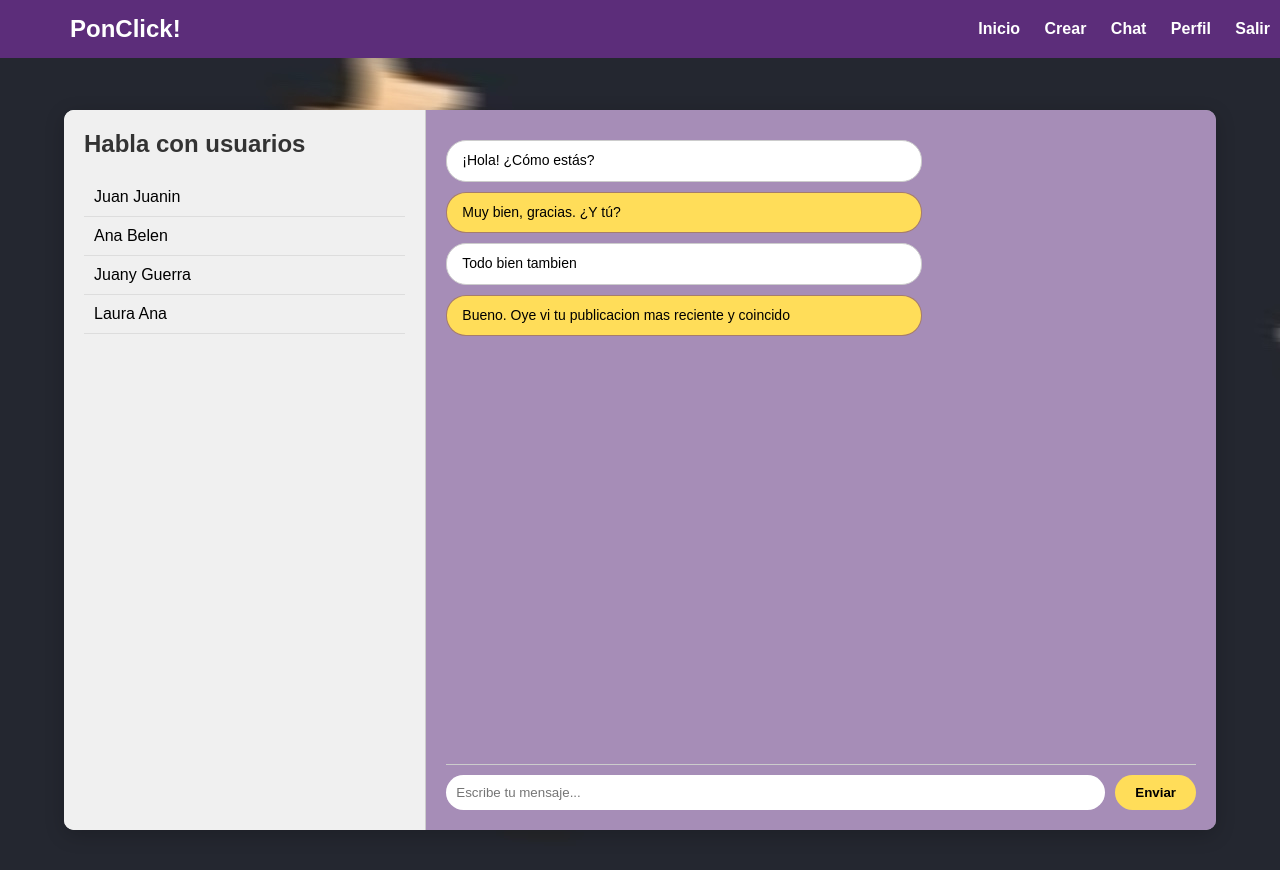
After one commit to juanylu/web2, a PHP site: page /chat.php in a window 1280 px wide. The commit adds this page. Run offline with PHP 8.4, Linux system fonts and the light colour scheme.

Commit message:
Ventanas faltantes

```diff
--- /dev/null
+++ b/css/chat.css
@@ -0,0 +1,119 @@
+/* Estilo general */
+body {
+    margin: 0;
+    padding: 0;
+    font-family: 'Arial', sans-serif;
+    background: url('../img/IMG_4378.jpeg');
+    display: flex;
+    justify-content: center;
+    align-items: center;
+    height: 100vh;
+}
+
+/* Contenedor principal del chat */
+.chat-contenedor {
+    display: flex;
+    width: 90%;
+    height: 90vh;
+    background: #fff;
+    box-shadow: 0 5px 20px rgba(0,0,0,0.2);
+    border-radius: 10px;
+    overflow: hidden;
+}
+
+/* Contactos */
+.chat-contactos {
+    width: 30%;
+    background: #f0f0f0;
+    padding: 20px;
+    border-right: 1px solid #ccc;
+    overflow-y: auto;
+}
+
+.chat-contactos h2 {
+    margin-top: 0;
+    color: #333;
+}
+
+.chat-contactos ul {
+    list-style: none;
+    padding: 0;
+}
+
+.chat-contactos li {
+    padding: 10px;
+    border-bottom: 1px solid #ddd;
+    cursor: pointer;
+    transition: background 0.3s;
+}
+
+.chat-contactos li:hover {
+    background: #ddd;
+}
+
+/* Mensajes */
+.chat-mensajes {
+    width: 70%;
+    display: flex;
+    flex-direction: column;
+    justify-content: space-between;
+    padding: 20px;
+    background: #5c2d7a8a;
+}
+
+.mensajes {
+    flex: 1;
+    overflow-y: auto;
+    padding-right: 10px;
+}
+
+.mensaje {
+    max-width: 60%;
+    margin: 10px 0;
+    padding: 10px 15px;
+    border-radius: 20px;
+    line-height: 1.4;
+    font-size: 14px;
+}
+
+.recibido {
+    background: #fff;
+    align-self: flex-start;
+    border: 1px solid #ccc;
+}
+
+.enviado {
+    background: #ffdd59;
+    align-self: flex-end;
+    border: 1px solid #5c2d7a8a;
+}
+
+/* Input del chat */
+.chat-input {
+    display: flex;
+    padding-top: 10px;
+    border-top: 1px solid #ccc;
+}
+
+.chat-input input {
+    flex: 1;
+    padding: 10px;
+    border: none;
+    border-radius: 20px;
+    margin-right: 10px;
+    outline: none;
+}
+
+.chat-input button {
+    background-color: #ffdd59;
+    border: none;
+    padding: 10px 20px;
+    border-radius: 20px;
+    cursor: pointer;
+    font-weight: bold;
+    transition: background 0.3s;
+}
+
+.chat-input button:hover {
+    background-color: #ffd700;
+}
--- /dev/null
+++ b/incluir/navbar.php
@@ -0,0 +1,56 @@
+<style>
+
+    .navbar {
+        width: 100%;
+        background: #5c2d7a;
+        padding: 15px 30px;
+        position: fixed;
+        top: 0;
+        left: 0;
+        z-index: 1000;
+    }
+
+    .navbar-contenido {
+        max-width: 1200px;
+        margin: 0 auto;
+        display: flex;
+        justify-content: space-between;
+        align-items: center;
+        color: #fff;
+    }
+
+    .navbar .logo {
+        font-size: 24px;
+        font-weight: bold;
+    }
+
+    .navbar .menu a {
+        margin-left: 20px;
+        text-decoration: none;
+        color: #fff;
+        font-weight: bold;
+        transition: color 0.3s ease;
+    }
+
+    .navbar .menu a:hover {
+        color: #ffdd59;
+    }
+
+    /* Ajuste para que el contenido no quede oculto detrás del navbar */
+    body {
+        padding-top: 70px; /* Altura del navbar */
+    }
+</style>
+
+<nav class="navbar">
+    <div class="navbar-contenido">
+        <div class="logo">PonClick!</div>
+        <div class="menu">
+            <a href="../pages/inicio.php">Inicio</a>
+            <a href="../pages/crear.php">Crear</a>
+            <a href="../pages/chat.php">Chat</a>
+            <a href="../pages/perfil.php">Perfil</a>
+            <a href="../pages/login.php">Salir</a>
+        </div>
+    </div>
+</nav>
--- /dev/null
+++ b/pages/chat.php
@@ -0,0 +1,43 @@
+<!DOCTYPE html>
+<html lang="es">
+<head>
+    <meta charset="UTF-8">
+    <meta name="viewport" content="width=device-width, initial-scale=1.0">
+    <title>Chat</title>
+    <link rel="stylesheet" href="../css/chat.css">
+</head>
+<body>
+<?php include_once("../incluir/navbar.php"); ?>
+
+    <div class="chat-contenedor">
+
+        <!-- Lista de contactos -->
+        <div class="chat-contactos">
+            <h2>Habla con usuarios</h2>
+            <ul>
+                <li>Juan Juanin</li>
+                <li>Ana Belen</li>
+                <li>Juany Guerra</li>
+                <li>Laura Ana</li>
+            </ul>
+        </div>
+
+        <!-- Área de chat -->
+        <div class="chat-mensajes">
+            <div class="mensajes">
+                <div class="mensaje recibido">¡Hola! ¿Cómo estás?</div>
+                <div class="mensaje enviado">Muy bien, gracias. ¿Y tú?</div>
+                <div class="mensaje recibido">Todo bien tambien </div>
+                <div class="mensaje enviado">Bueno. Oye vi tu publicacion mas reciente y coincido</div>
+            </div>
+
+            <!-- Input para escribir -->
+            <form class="chat-input">
+                <input type="text" placeholder="Escribe tu mensaje...">
+                <button type="submit">Enviar</button>
+            </form>
+        </div>
+
+    </div>
+</body>
+</html>
--- a/pages/login.php
+++ b/pages/login.php
@@ -9,6 +9,10 @@
 
 </head>
 <body>
+<?php include_once("../incluir/navbarRL.php"); ?>
+
+
+
     <div class="contenedor">
         <div class="formulario">
             <h2>Iniciar Sesión</h2>
--- a/pages/registro.php
+++ b/pages/registro.php
@@ -9,6 +9,9 @@
 
 </head>
 <body>
+<?php include_once("../incluir/navbarRL.php"); ?>
+
+
     <div class="contenedor">
         <div class="formulario">
             <h2>Crear Cuenta</h2>
@@ -69,7 +72,7 @@
             return false;
         }
 
-        // Todo validado
+
         return true;
     }
     </script>
```
Also changed, not shown: css/crear.css (added, +69 -0 lines), css/estilos.css (+6 -5 lines), css/inicio.css (added, +80 -0 lines), css/perfil.css (added, +83 -0 lines), css/welcome.css (added, +11 -0 lines), incluir/navbarRL.php (added, +57 -0 lines), pages/crear.php (added, +39 -0 lines), pages/inicio.php (added, +56 -0 lines), pages/perfil.php (added, +49 -0 lines), pages/welcome.php (added, +11 -0 lines), img/descarga.jpg (added), img/welcome.jpeg (added).
